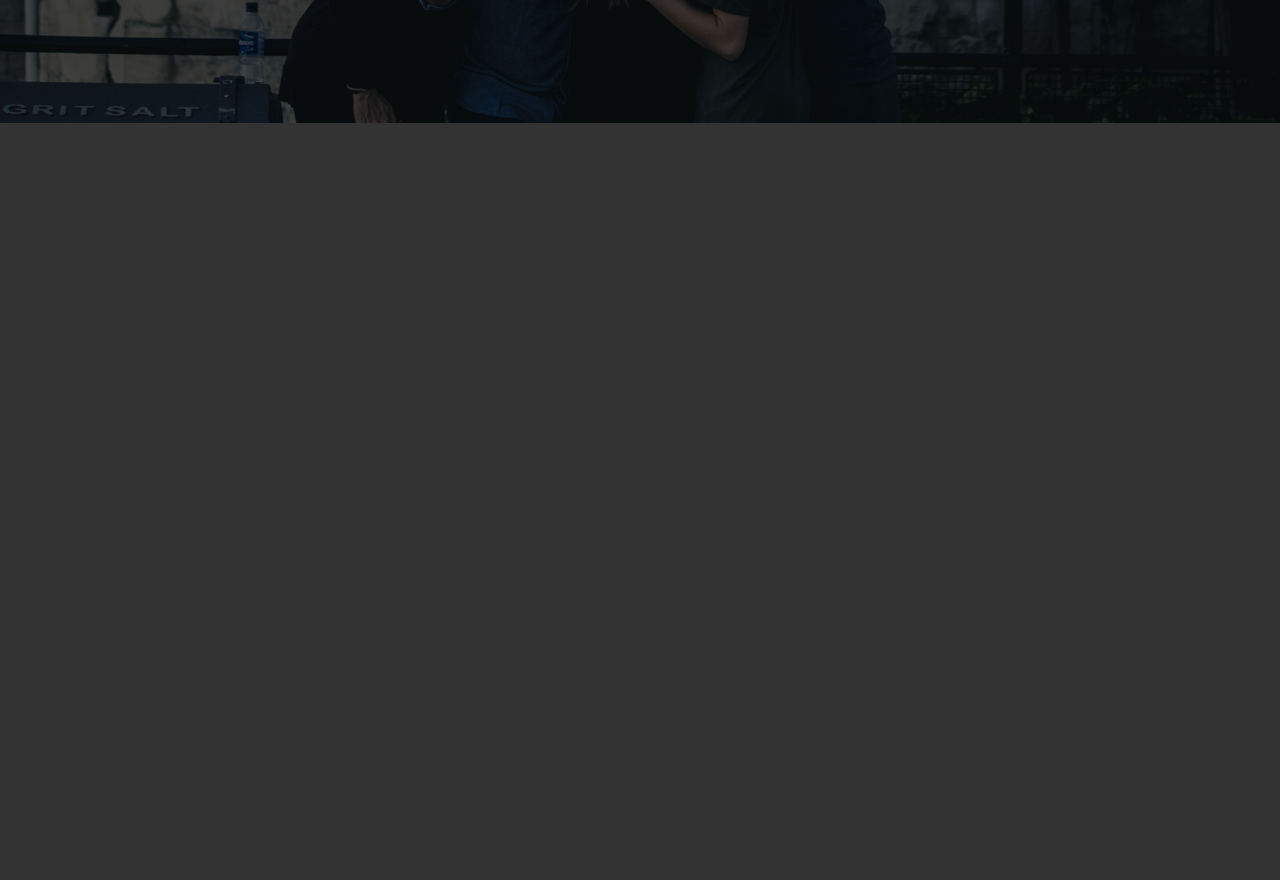
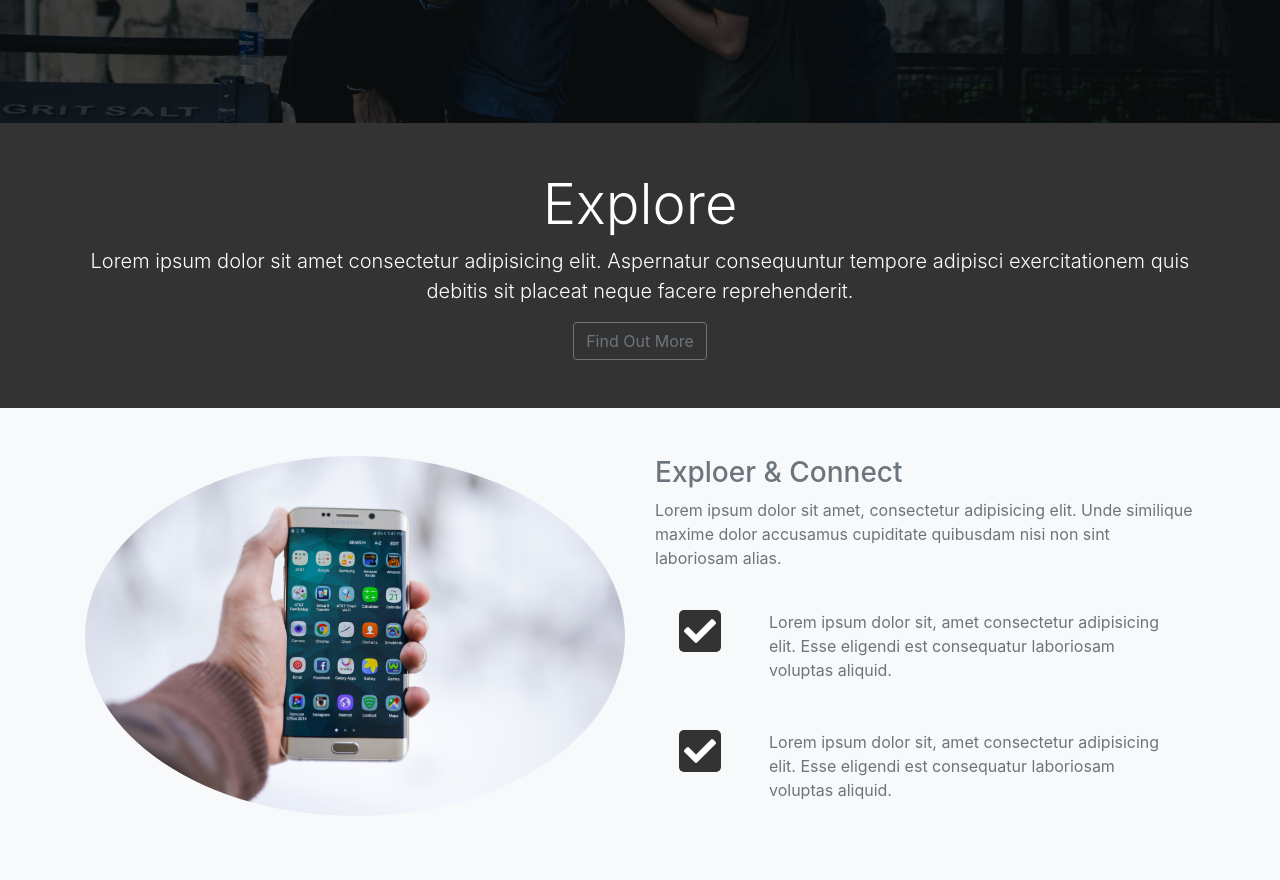
Before and after one commit to VadymLazariev/bs4-loopplab, a plain HTML site: page index.html in a window 1280 px wide. Shown: the part 577-1457 px from the top of the page. Before the commit the page ends 800 px from the top, so only its background shows below. Drawn offline with nearby package versions, Linux system fonts and the light colour scheme.

Commit message:
explore section done

```diff
--- a/css/style.css
+++ b/css/style.css
@@ -39,3 +39,10 @@ body{
     padding:5px;
     border-radius: 5px;
 }
+
+#explore-section .fas, #share-section .fas {
+    background: #333;
+    color: white;
+    padding: 5px;
+    border-radius: 5px;
+}
--- a/index.html
+++ b/index.html
@@ -113,6 +113,50 @@
       </div>
     </div>
   </header>
+  <!-- EXPLORE HEAD-->
+
+  <section id="explore-head-section">
+    <div class="container">
+      <div class="row">
+        <div class="col text-center py-5">
+          <h1 class="display-4">Explore</h1>
+          <p class="lead">Lorem ipsum dolor sit amet consectetur adipisicing elit. Aspernatur consequuntur tempore adipisci exercitationem quis debitis sit placeat neque facere reprehenderit.</p>
+          <a href="" class="btn btn-outline-secondary">Find Out More</a>
+        </div>
+      </div>
+    </div>
+  </section>
+
+  <!-- EXPLORE SECTION-->
+  <section id="explore-section" class="bg-light text-muted py-5">
+    <div class="container">
+      <div class="row">
+        <div class="col-md-6">
+          <img src="img/explore-section1.jpg" alt="" class="img-fluid mb-3 rounded-circle">
+        </div>
+        <div class="col-md-6">
+          <h3>Exploer & Connect</h3>
+          <p>Lorem ipsum dolor sit amet, consectetur adipisicing elit. Unde similique maxime dolor accusamus cupiditate quibusdam nisi non sint laboriosam alias.</p>
+          <div class="d-flex">
+            <div class="p-4 align-self-start">
+              <i class="fas fa-check fa-2x"></i>
+            </div>
+            <div class="p-4 align-self-end">
+              Lorem ipsum dolor sit, amet consectetur adipisicing elit. Esse eligendi est consequatur laboriosam voluptas aliquid.
+            </div>
+          </div>
+          <div class="d-flex">
+            <div class="p-4 align-self-start">
+              <i class="fas fa-check fa-2x"></i>
+            </div>
+            <div class="p-4 align-self-end">
+              Lorem ipsum dolor sit, amet consectetur adipisicing elit. Esse eligendi est consequatur laboriosam voluptas aliquid.
+            </div>
+          </div>
+        </div>
+      </div>
+    </div>
+  </section>
 
   <script src="http://code.jquery.com/jquery-3.3.1.min.js" integrity="sha256-FgpCb/KJQlLNfOu91ta32o/NMZxltwRo8QtmkMRdAu8="
     crossorigin="anonymous"></script>
```
